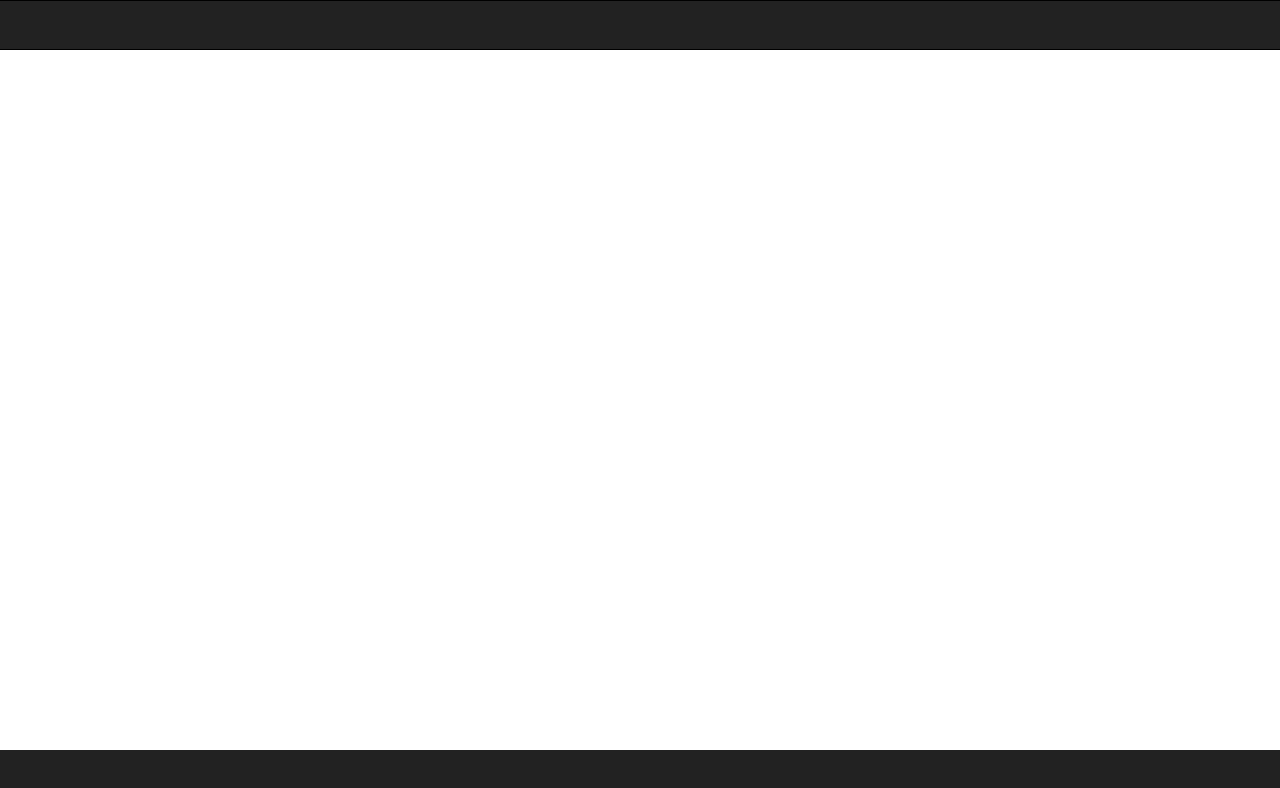
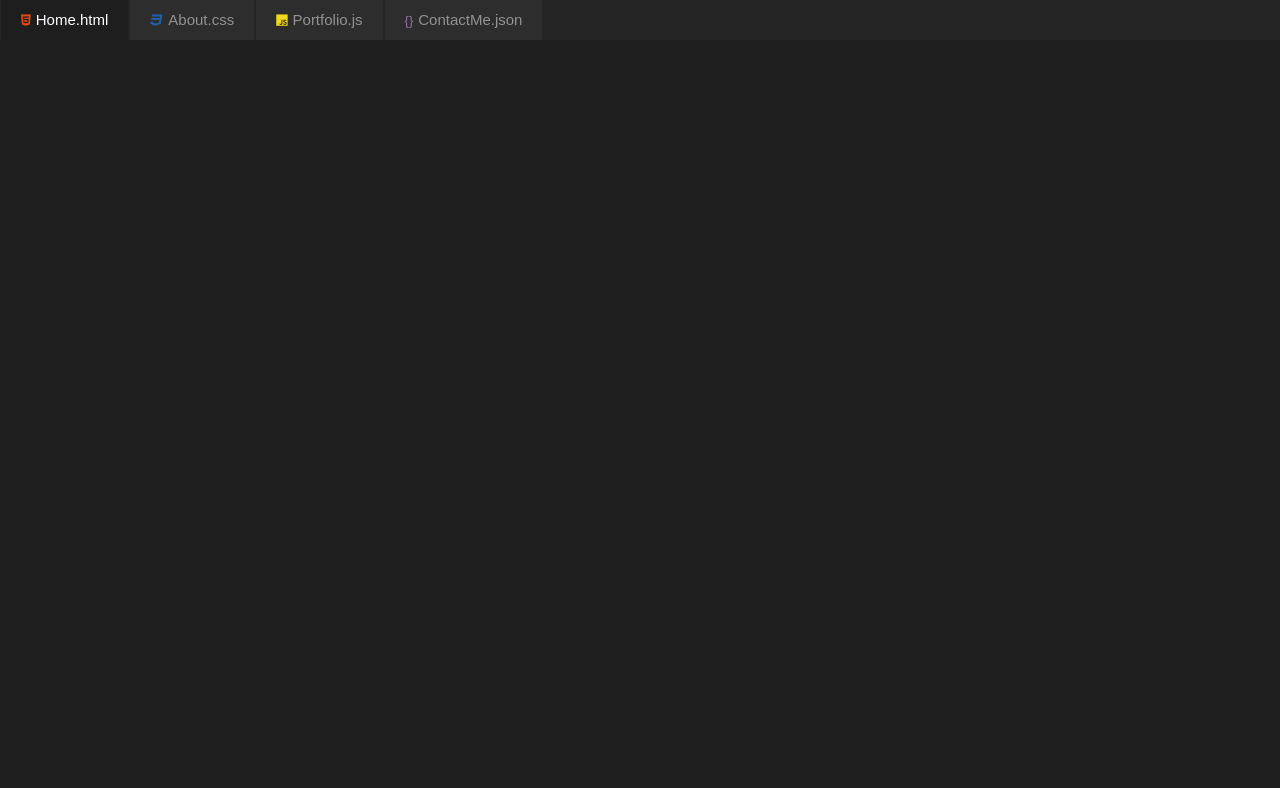
Before and after one commit to kyle-leitham/personal-website, a React (Create React App) app: page / in a window 1280 px wide. Shown: the top 788 px of the page. Built offline with nearby package versions, Linux system fonts and the light colour scheme.

Commit message:
Created source code file tab look-alike navigation for the header

```diff
--- a/package.json
+++ b/package.json
@@ -6,6 +6,7 @@
     "@testing-library/jest-dom": "^4.2.4",
     "@testing-library/react": "^9.5.0",
     "@testing-library/user-event": "^7.2.1",
+    "node-sass": "^4.14.1",
     "react": "^16.13.1",
     "react-dom": "^16.13.1",
     "react-scripts": "3.4.3"
--- a/public/index.html
+++ b/public/index.html
@@ -24,6 +24,7 @@
       work correctly both with client-side routing and a non-root public URL.
       Learn how to configure a non-root public URL by running `npm run build`.
     -->
+    <script src="https://kit.fontawesome.com/92d351c21f.js" crossorigin="anonymous"></script>
     <title>Kyle Leitham</title>
   </head>
   <body>
--- a/src/App.js
+++ b/src/App.js
@@ -4,14 +4,12 @@ import './App.scss';
 
 import Header from './components/layout/Header/Header';
 import MainContent from './components/layout/MainContent/MainContent';
-import Footer from './components/layout/Footer/Footer';
 
 function App() {
     return (
-        <div class="site">
+        <div className="site">
             <Header/>
             <MainContent/>
-            <Footer/>
         </div>
     );
 }
--- a/src/components/layout/Footer/Footer.js
+++ /dev/null
@@ -1,11 +0,0 @@
-import React from 'react';
-
-import './Footer.scss';
-
-function Footer() {
-    return (
-        <footer></footer>
-    );
-}
-
-export default Footer;
--- a/src/components/layout/Footer/Footer.scss
+++ /dev/null
@@ -1,9 +0,0 @@
-$FooterBackground: #222222;
-
-footer {
-    flex-basis: 50px;
-    display: flex;
-    align-items: center;
-    justify-content: space-around;
-    background: $FooterBackground;
-}
--- a/src/components/layout/Header/Header.js
+++ b/src/components/layout/Header/Header.js
@@ -4,7 +4,20 @@ import './Header.scss';
 
 function Header() {
     return (
-        <header></header>
+        <header>
+            <nav>
+                <input type="checkbox" id="check"/>
+                <label for="check" className="checkbtn">
+                    <i className="fas fa-bars"></i>
+                </label>
+                <ul>
+                    <li><span className="active"><i className="fa fa-html5"></i><a className="active" href="#">Home.html</a></span></li>
+                    <li><span><i className="fa fa-css3"></i><a href="#">About.css</a></span></li>
+                    <li><span><i className="fab fa-js"></i><a href="#">Portfolio.js</a></span></li>
+                    <li><span><label>{'{'}{'}'}</label><a href="#">ContactMe.json</a></span></li>
+                </ul>
+            </nav>
+        </header>
     );
 }
 
--- a/src/components/layout/Header/Header.scss
+++ b/src/components/layout/Header/Header.scss
@@ -1,12 +1,136 @@
-$HeaderBackground: #222222;
-$HeaderBorder: #000000;
+$HeaderBackground: #252525;
+$LogoColor: #ffffff;
+$LinksFontColor: #929292;
+$LinkBackground: #2d2d2d;
+$ActiveLinkFontColor: #ffffff;
+$ActiveLinkBackground: #1e1e1e;
+$JavaScriptIconColor: #efd81d;
+$Html5IconColor: #df4a17;
+$Css3IconColor: #1f5faa;
+$JsonIconColor: #9273a3;
 
 header {
-    flex-basis: 50px;
-    display: flex;
     background: $HeaderBackground;
-    padding: 10px 40px 10px 40px;
-    border: 1px solid $HeaderBorder;
-    border-left: none;
-    border-right: none;
+    height: 40px;
+    width: 100%;
 }
+
+nav ul {
+    float: left;
+}
+
+nav ul li {
+    list-style: none;
+    display: inline-block;
+    line-height: 40px;
+}
+
+nav ul li span {
+    background: $LinkBackground;
+    padding: 40px 20px;
+    margin: 0 1px;
+}
+
+nav ul li span a {
+    font-size: 15px;
+    text-decoration: none;
+    color: $LinksFontColor;
+}
+
+span.active, span:hover {
+    background: $ActiveLinkBackground;
+    cursor: pointer;
+
+    a {
+        color: $ActiveLinkFontColor;
+    }
+}
+
+nav ul li span i,label {
+    font-size: 13px;
+    margin-right: 5px;
+}
+
+nav ul li span i.fa-js {
+    color: $JavaScriptIconColor;
+}
+
+nav ul li span i.fa-html5 {
+    color: $Html5IconColor;
+}
+
+nav ul li span i.fa-css3 {
+    color: $Css3IconColor;
+}
+
+nav ul li span label {
+    color: $JsonIconColor;
+}
+
+nav label.checkbtn {
+    font-size: 30px;
+    color: $LogoColor;
+    float: left;
+    line-height: 40px;
+    margin-left: 40px;
+    cursor: pointer;
+    display: none;
+}
+
+#check {
+    display: none;
+}
+
+@media (max-width: 952px) {
+    nav ul li span a {
+        font-size: 13px;
+    }
+
+    nav ul li span i,label {
+        font-size: 11px;
+    }
+}
+
+@media (max-width: 858px) {
+    nav label.checkbtn {
+        display: block;
+    }
+
+    nav ul {
+        background: $HeaderBackground;
+        position: fixed;
+        width: 100%;
+        height: 100vh;
+        top: 40px;
+        left: -100%;
+        text-align: center;
+        transition: all .5s;
+    }
+
+    nav ul li {
+        display: block;
+        margin: 50px 0;
+        line-height: 30px;
+    }
+
+    nav ul li span {
+        background: none;
+    }
+
+    nav ul li span a {
+        font-size: 20px;
+        color: $LinksFontColor
+    }
+
+    nav ul li span i,label {
+        font-size: 18px;
+    }
+
+    span:hover, span.active {
+        background: none;
+    }
+
+    #check:checked ~ ul {
+        left: 0;
+    }
+}
--- a/src/components/layout/MainContent/MainContent.scss
+++ b/src/components/layout/MainContent/MainContent.scss
@@ -1,4 +1,4 @@
-$MainBackground: #ffffff;
+$MainBackground: #1e1e1e;
 
 main {
     flex: 1;
```
Also changed, not shown: 1 other file (tests, documents, lock files or other folders).
